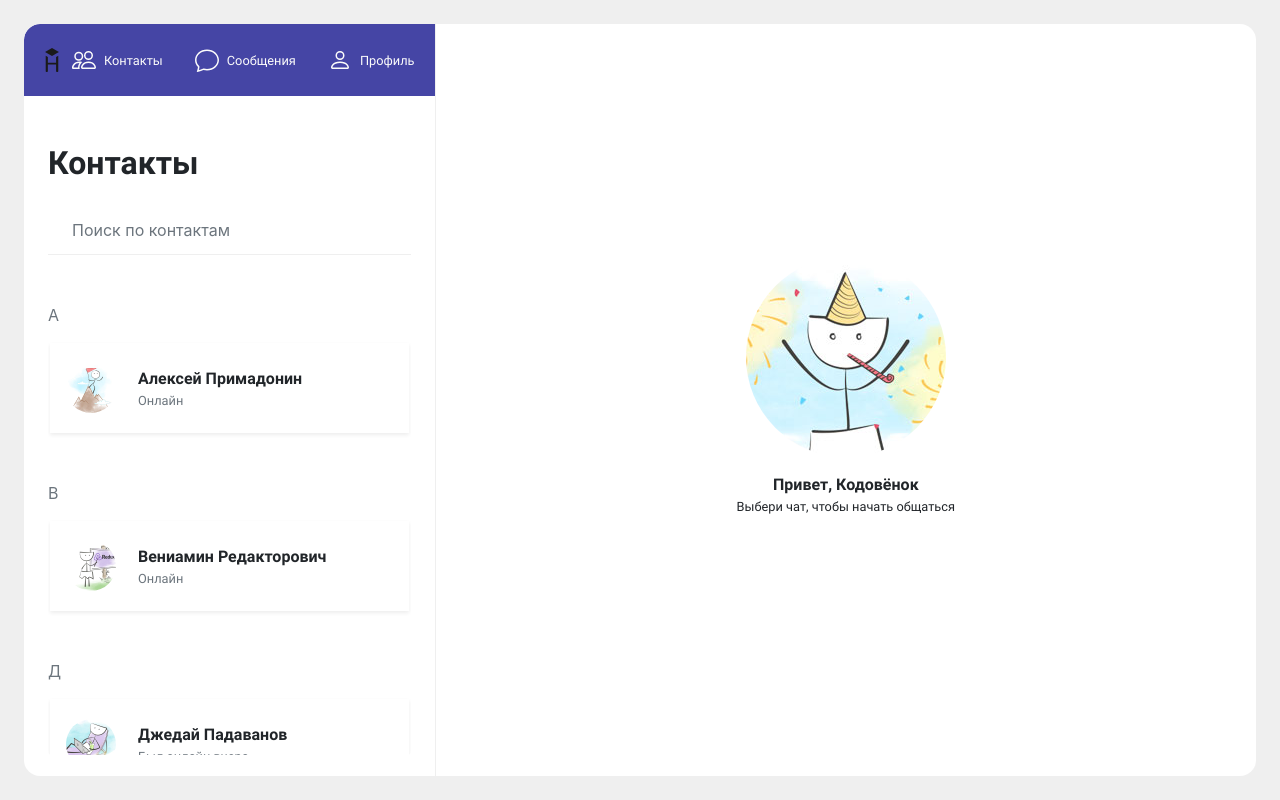
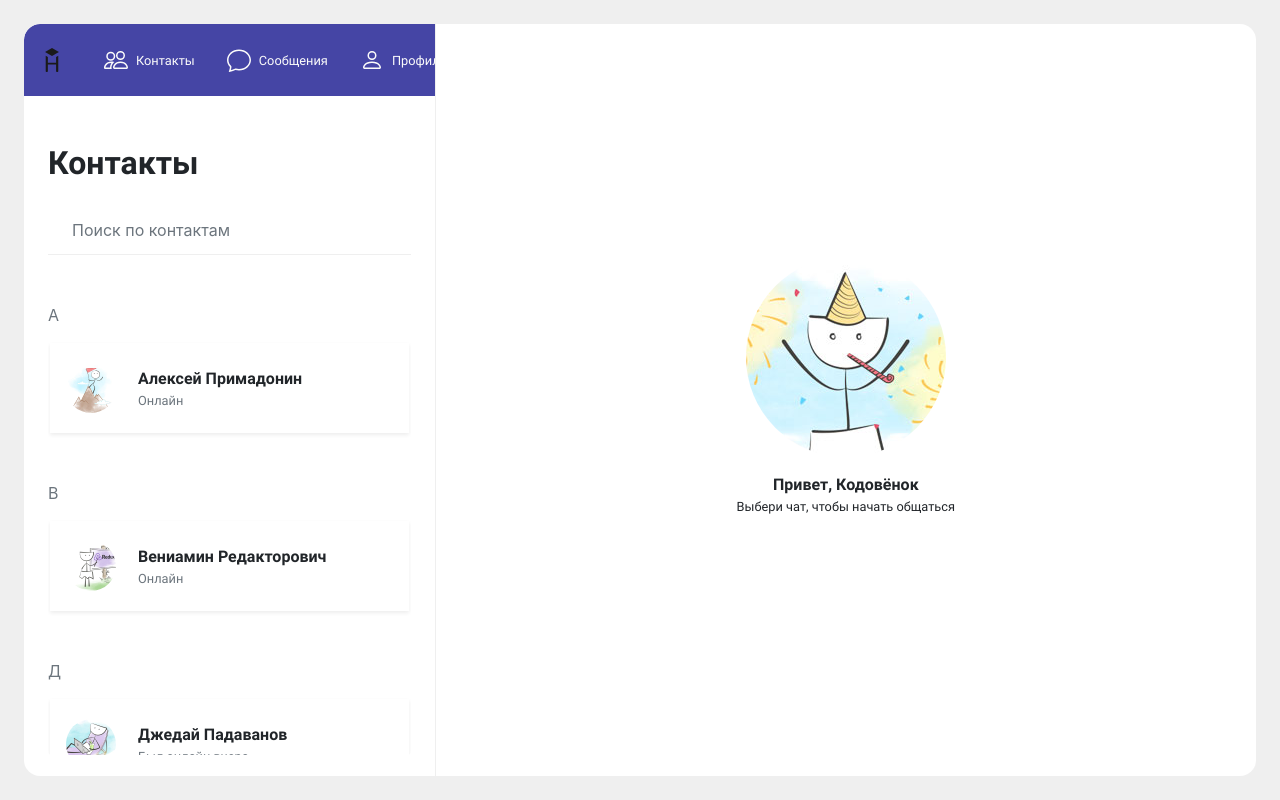
Before and after one commit to fishtriangle/layout-designer-project-lvl3, a website: page app/pug/index.pug in a window 1280 px wide. Drawn offline with nearby package versions, Linux system fonts and the light colour scheme; files that its build step writes are made by us from their sources; files whose address does not match are found by name.

Commit message:
header classes correctoin ver.0.1

```diff
--- a/app/pug/modules/header.pug
+++ b/app/pug/modules/header.pug
@@ -1,29 +1,29 @@
 //- header.pug
 
-header(class="header-main bg-primary text-white py-4 pl-3 pr-0 text-small radius-left-top-lg w-100")
+header(class="header-main d-flex  bg-primary text-white py-4 pl-3 pr-0 text-small radius-left-top-lg w-100")
   nav(class="d-flex justify-content-between w-100")
-    a(href= hexletSwitch class="header-link text-light text-decoration-none text-white mr-4 mr-xl-0")
+    a(href= hexletSwitch class="d-flex align-items-center text-white text-light text-decoration-none text-white mr-4 mr-xl-0")
       svg(class="icon-small-white mr-2")
         use(xlink:href="images/dest/sprite/stack/svg/sprite.stack.svg#logo")
-    ul(class="header-menu nav" id="myTab" role="tablist")
+    ul(class="d-flex flex-nowrap nav mx-3" id="myTab" role="tablist")
       if hexletSwitch == "index.html"
         li(role="presentation" class="nav-item d-sm-flex d-md-none align-items-center")
-          a(href="#current-chat" class="header-link text-light text-decoration-none nav-link" id="current-chat-tab" data-toggle="tab" role="tab" aria-controls="current-chat" aria-selected="false")
+          a(href="#current-chat" class="d-flex align-items-center text-white text-light text-decoration-none p-0 mx-3" id="current-chat-tab" data-toggle="tab" role="tab" aria-controls="current-chat" aria-selected="false")
             svg.icon-small(class="mr-2")
               use(xlink:href="images/dest/sprite/stack/svg/sprite.stack.svg#chat-left-text")
             span(class="d-none") Чат
       li(role="presentation" class="nav-item d-flex align-items-center")
-        a(href="#contacts" class="header-link text-light text-decoration-none nav-link" id="contacts-tab" data-toggle="tab" role="tab" aria-controls="contacts" aria-selected="true")
+        a(href="#contacts" class="d-flex align-items-center text-white text-light text-decoration-none p-0 mx-3" id="contacts-tab" data-toggle="tab" role="tab" aria-controls="contacts" aria-selected="true")
           svg(class="icon-small mr-2")
             use(xlink:href="images/dest/sprite/stack/svg/sprite.stack.svg#people")
           span(class="d-none d-xl-inline") Контакты
       li(role="presentation" class="nav-item d-flex align-items-center")
-        a(href="#chats" class="header-link text-light text-decoration-none nav-link" id="chats-tab" data-toggle="tab" role="tab" aria-controls="chats" aria-selected="false")
+        a(href="#chats" class="d-flex align-items-center text-white text-light text-decoration-none p-0 mx-3" id="chats-tab" data-toggle="tab" role="tab" aria-controls="chats" aria-selected="false")
           svg(class="icon-small mr-2")
             use(xlink:href="images/dest/sprite/stack/svg/sprite.stack.svg#chat")
           span(class="d-none d-xl-inline") Сообщения
       li(role="presentation" class="nav-item d-flex align-items-center")
-        a(href="#profile" class="header-link text-light text-decoration-none nav-link" id="profile-tab" data-toggle="tab" role="tab" aria-controls="profile" aria-selected="false")
+        a(href="#profile" class="d-flex align-items-center text-white text-light text-decoration-none p-0 mx-3" id="profile-tab" data-toggle="tab" role="tab" aria-controls="profile" aria-selected="false")
           svg(class="icon-small mr-2")
             use(xlink:href="images/dest/sprite/stack/svg/sprite.stack.svg#person")
           span(class="d-none d-xl-inline") Профиль
--- a/app/scss/layout/header.scss
+++ b/app/scss/layout/header.scss
@@ -1,8 +1,6 @@
 .header-main {
   position: absolute;
   bottom: 0;
-  display: flex;
-  height: 4.5rem;
 }
 
 @include media-breakpoint-up(lg) {
@@ -10,25 +8,3 @@
     position: unset;
   }
 }
-
-.header-menu {
-  display: flex;
-  flex-wrap: nowrap;
-}
-
-.header-logo {
-  display: flex;
-  width: auto;
-  height: auto;
-}
-
-.header-link {
-  display: flex;
-  align-items: center;
-  color: $white;
-}
-
-.nav-link {
-  margin: 0 2rem 0 0;
-  padding: 0;
-}
```
Also changed, not shown: build/chat.html, build/css/styles.css, build/index.html.
